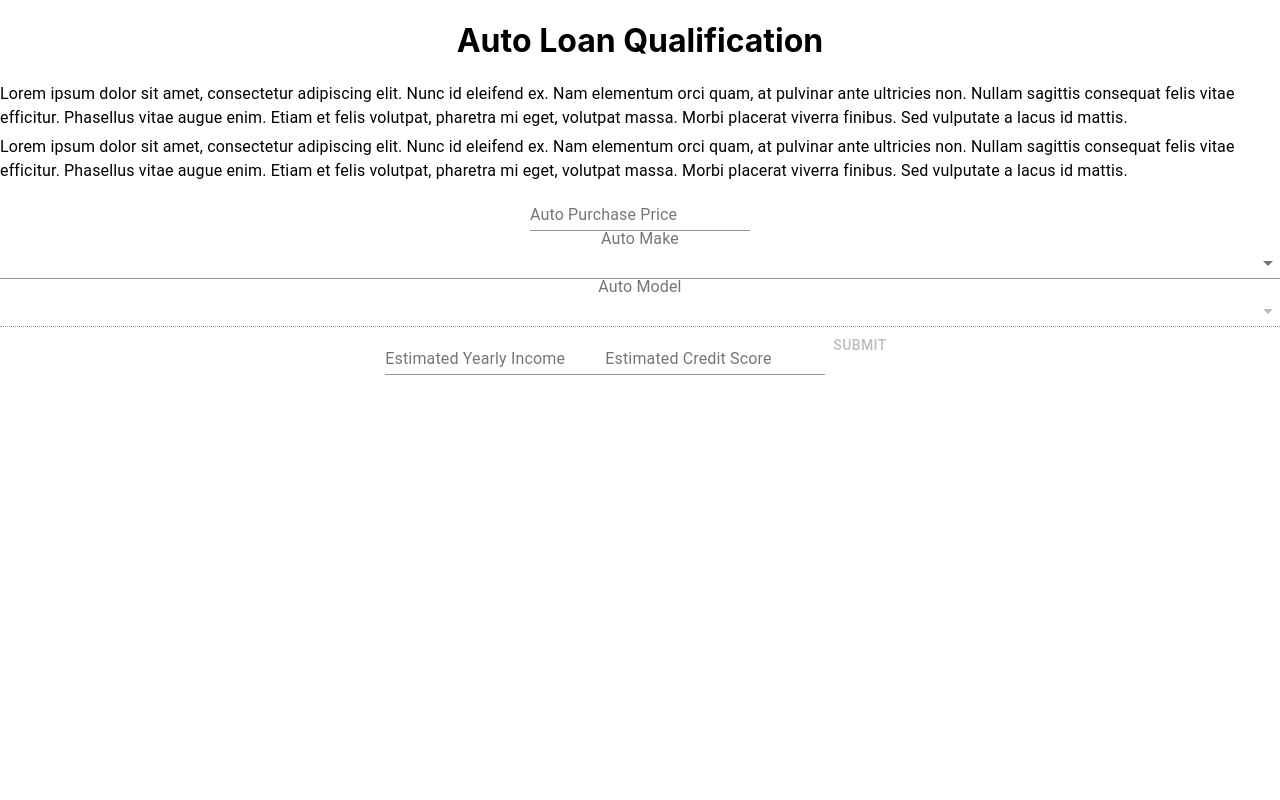
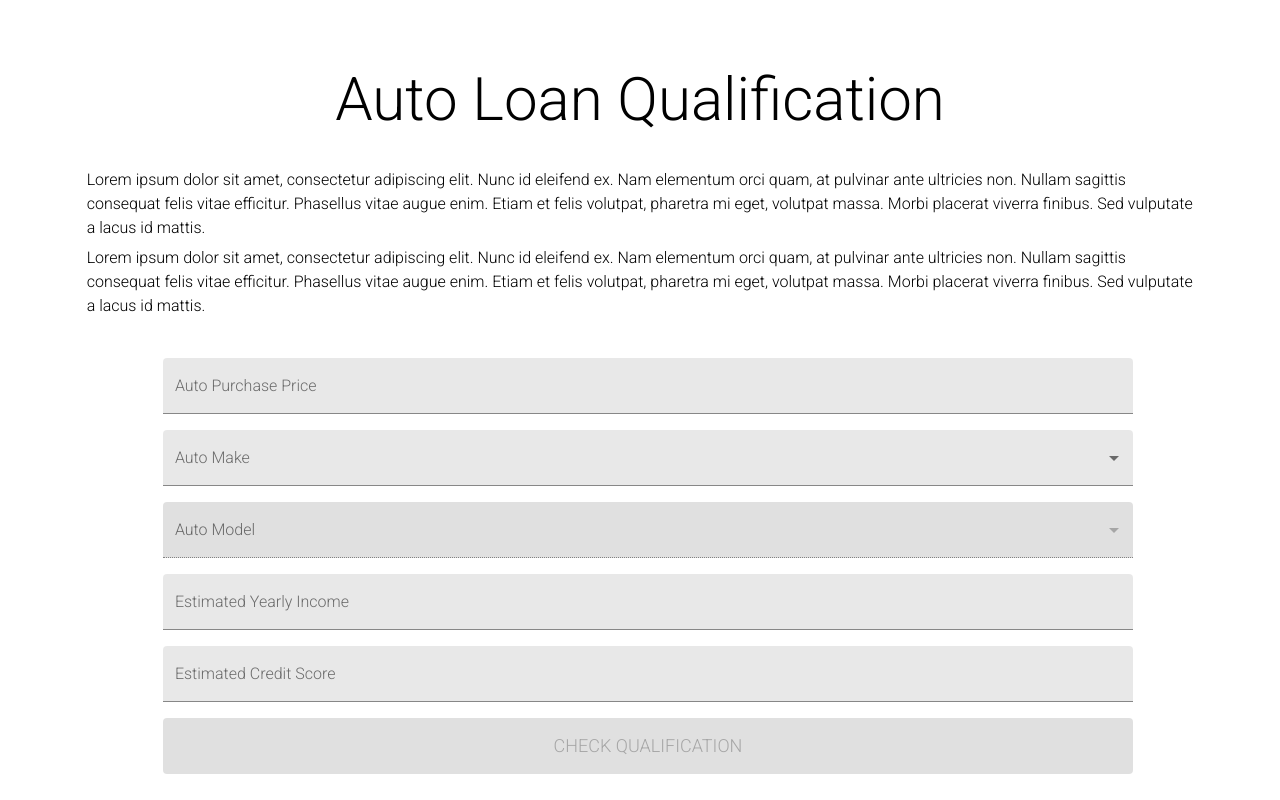
Before and after one commit to michaelmlee/auto-loan-app, a React (Create React App) app: page / in a window 1280 px wide. Built offline with nearby package versions, Linux system fonts and the light colour scheme.

Commit message:
cleanup, add styles via mui, add favicon

```diff
--- a/public/index.html
+++ b/public/index.html
@@ -7,7 +7,7 @@
     <meta name="theme-color" content="#000000" />
     <meta
       name="description"
-      content="Web site created using create-react-app"
+      content="Auto Loan App"
     />
     <link rel="apple-touch-icon" href="%PUBLIC_URL%/logo192.png" />
     <!--
@@ -24,7 +24,8 @@
       work correctly both with client-side routing and a non-root public URL.
       Learn how to configure a non-root public URL by running `npm run build`.
     -->
-    <title>React App</title>
+    <link href="https://fonts.googleapis.com/css2?family=Roboto:wght@300&display=swap" rel="stylesheet">
+    <title>Auto Loan App</title>
   </head>
   <body>
     <noscript>You need to enable JavaScript to run this app.</noscript>
--- a/src/components/Disqualification.tsx
+++ b/src/components/Disqualification.tsx
@@ -1,17 +1,31 @@
 import React from "react";
-import { Typography } from "@material-ui/core";
+import {Grid, Typography} from "@material-ui/core";
+import {makeStyles} from "@material-ui/core/styles";
 
 interface PropsI {
     error: string
 };
 
 const Disqualification: React.FunctionComponent<PropsI> = (props) => {
+    const classes = useStyles();
     return (
-        <>  <h2>Auto Loan Qualifications Failed</h2>
-            <h2>{props.error}</h2>
-            <Typography>Please contact customer support at (555)555-5555 for more information</Typography>
-        </>
+        <Grid className={classes.root} container spacing={4} justify="center" alignItems="center">
+            <Grid item xs={11}>
+                <Typography className={classes.hard} variant="h5">Sorry, your auto loan application did not pass</Typography>
+                <Typography className={classes.hard} variant="h6">Reasoning: {props.error}</Typography>
+                <Typography className={classes.hard}>Please contact customer support at (555)555-5555 for more information</Typography>
+            </Grid>
+        </Grid>
     );
-}
+};
+
+const useStyles = makeStyles((theme) => ({
+    hard: {
+        margin: theme.spacing(2)
+    },
+    root: {
+        height: "100vh"
+    }
+}));
 
 export default Disqualification
--- a/src/components/LandingPage.tsx
+++ b/src/components/LandingPage.tsx
@@ -1,13 +1,14 @@
 import React, { useEffect, useState } from "react";
 import { useDispatch } from "react-redux";
 import { queryCarMake, queryCarModel } from "../store/actions/Car.actions";
-import { Typography } from "@material-ui/core";
+import {Grid, Typography} from "@material-ui/core";
 import UserForm from "./UserForm";
 import { Formik } from "formik";
 import { userSchema } from "../utils/YupSchema";
 import {fakeProcessApplication} from "../fakeNetworkCalls/fakeNetworkCalls";
 import NewAccount from "./NewAccount";
 import Disqualification from "./Disqualification";
+import {makeStyles} from "@material-ui/core/styles";
 
 interface PropsI {
     pastFailedState: AppState
@@ -30,6 +31,7 @@ const initialFormValues = {
 };
 
 const LandingPage: React.FunctionComponent<PropsI> = (props) => {
+    const classes = useStyles();
     const dispatch = useDispatch();
     const [ appState, setAppState ] = useState(props.pastFailedState)
     const [ errorMsg, setErrorMsg ] = useState('');
@@ -60,8 +62,10 @@ const LandingPage: React.FunctionComponent<PropsI> = (props) => {
             );
         default:
             return (
-                <>
-                    <h1>Auto Loan Qualification</h1>
+                <Grid className={classes.root} container spacing={4} justify="center" alignItems="center">
+                    <Grid item xs={11}>
+                        <div className={classes.soft}>
+                            <Typography variant="h2" className={classes.hard}>Auto Loan Qualification</Typography>
                             <Typography
                                 align={"left"}
                                 gutterBottom={true}
@@ -73,6 +77,7 @@ const LandingPage: React.FunctionComponent<PropsI> = (props) => {
                                 ex. Nam elementum orci quam, at pulvinar ante ultricies non. Nullam sagittis consequat felis
                                 vitae efficitur. Phasellus vitae augue enim. Etiam et felis volutpat, pharetra mi eget, volutpat
                                 massa. Morbi placerat viverra finibus. Sed vulputate a lacus id mattis.</Typography>
+                        </div>
                         <Formik
                             validationSchema={userSchema}
                             initialValues={initialFormValues}
@@ -84,9 +89,22 @@ const LandingPage: React.FunctionComponent<PropsI> = (props) => {
                                 />
                             )}
                         </Formik>
-                </>
+                    </Grid>
+                </Grid>
             );
     }
 }
 
+const useStyles = makeStyles((theme) => ({
+    hard: {
+        margin: theme.spacing(4)
+    },
+    root: {
+        height: "100vh"
+    },
+    soft: {
+        padding: theme.spacing(4)
+    }
+}));
+
 export default LandingPage;
--- a/src/components/NewAccount.tsx
+++ b/src/components/NewAccount.tsx
@@ -1,10 +1,12 @@
 import React, { useState } from "react";
-import { Typography } from "@material-ui/core";
+import {Grid, Typography} from "@material-ui/core";
 import NewAccountForm from "./NewAccountForm";
 import { newAccountSchema } from "../utils/YupSchema";
 import {Formik} from "formik";
+import {makeStyles} from "@material-ui/core/styles";
 
 const NewAccount: React.FunctionComponent = () => {
+    const classes = useStyles();
     const [ accountCreatedFlag, setAccountCreatedFlag ] = useState(false);
     const initialFormValues = {
         username: '',
@@ -19,9 +21,14 @@ const NewAccount: React.FunctionComponent = () => {
     return (
         <>
             {accountCreatedFlag ?
-                <h2>Your account has been created!</h2> :
-                <>
-                    <h2>You are qualified for an Auto Loan!</h2>
+                <Grid className={classes.root} container spacing={4} justify="center" alignItems="center">
+                    <Grid item xs={11}>
+                        <Typography variant="h3">Your account has been created!</Typography>
+                    </Grid>
+                </Grid> :
+                <Grid className={classes.root} container spacing={4} justify="center" alignItems="center">
+                    <Grid item xs={11}>
+                        <Typography variant="h3" className={classes.hard}>You are qualified for an Auto Loan!</Typography>
                         <Typography>Please enter your information below to create an account.</Typography>
                         <Formik
                             validationSchema={newAccountSchema}
@@ -34,10 +41,20 @@ const NewAccount: React.FunctionComponent = () => {
                                 />
                             )}
                         </Formik>
-                </>
+                    </Grid>
+                </Grid>
             }
         </>
     );
 }
 
+const useStyles = makeStyles((theme) => ({
+    hard: {
+        margin: theme.spacing(2)
+    },
+    root: {
+        height: "100vh"
+    }
+}));
+
 export default NewAccount
--- a/src/components/UserForm.tsx
+++ b/src/components/UserForm.tsx
@@ -5,15 +5,14 @@ import {
     FormHelperText,
     MenuItem,
     Select,
-    TextField,
-    withStyles
+    TextField
 } from '@material-ui/core';
 import FormControl from "@material-ui/core/FormControl";
 import InputLabel from '@material-ui/core/InputLabel';
 import { CarRootState } from '../store/reducers/Car.reducer';
-// import useEventCallback from "@material-ui/core/utils/useEventCallback";
 import { CarModel } from "../store/actions/Car.actionsTypes";
 import { FormikProps } from "formik";
+import { Grid } from "@material-ui/core";
 
 const UserForm: React.FunctionComponent<FormikProps<any>>  = (props : FormikProps<any>) => {
     const {
@@ -32,6 +31,8 @@ const UserForm: React.FunctionComponent<FormikProps<any>>  = (props : FormikProp
         setFieldTouched(field, true, false);
     };
     return (
+        <Grid container spacing={4} justify="center" alignItems="center">
+            <Grid item xs={10}>
             <form onSubmit={handleSubmit}>
                 <TextField
                     name={"price"}
@@ -40,13 +41,17 @@ const UserForm: React.FunctionComponent<FormikProps<any>>  = (props : FormikProp
                     onChange={(event: any) => change('price', event)}
                     error={touched.price && Boolean(errors.price)}
                     helperText={touched.price ? errors.price : ''}
+                    variant="filled"
+                    fullWidth
                 />
+                <FormControl key={"make"} variant="filled" fullWidth>
                     <InputLabel>Auto Make</InputLabel>
-            <FormControl key={"make"} fullWidth>
                     <Select
                         name={"make"}
                         value={make}
                         onChange={(event: any) => change('make', event)}
+                        variant="filled"
+                        fullWidth
                     >
                         {carMakeAndModel.carMake.map((value, key) => <MenuItem key={key} value={value}>{value}</MenuItem>)}
                     </Select>
@@ -59,13 +64,15 @@ const UserForm: React.FunctionComponent<FormikProps<any>>  = (props : FormikProp
                         </FormHelperText>
                     )}
                 </FormControl>
+                <FormControl key={"model"} variant="filled" fullWidth>
                     <InputLabel>Auto Model</InputLabel>
-            <FormControl key={"model"} fullWidth>
                     <Select
                         name={"model"}
                         value={model}
                         onChange={(event: any) => change('model', event)}
                         disabled={!make}
+                        variant="filled"
+                        fullWidth
                     >
                         {!!make && carMakeAndModel.carModel[make as keyof CarModel].map((value: string , key: number) =>
                             <MenuItem key={key} value={value}>{value}</MenuItem>)
@@ -87,6 +94,8 @@ const UserForm: React.FunctionComponent<FormikProps<any>>  = (props : FormikProp
                     onChange={(event: any) => change('income', event)}
                     error={touched.income && Boolean(errors.income)}
                     helperText={touched.income ? errors.income : ''}
+                    variant="filled"
+                    fullWidth
                 />
                 <TextField
                     name={"creditScore"}
@@ -95,15 +104,21 @@ const UserForm: React.FunctionComponent<FormikProps<any>>  = (props : FormikProp
                     onChange={(event: any) => change('creditScore', event)}
                     error={touched.creditScore && Boolean(errors.creditScore)}
                     helperText={touched.creditScore ? errors.creditScore : ''}
+                    variant="filled"
+                    fullWidth
                 />
                 <Button
                     type="submit"
+                    disabled={!isValid || Object.keys(touched).length === 0}
                     color="primary"
-                disabled={!isValid || Object.keys(touched).length === 0}
+                    variant="contained"
+                    fullWidth
                 >
-                Submit
+                    Check Qualification
                 </Button>
             </form>
+            </Grid>
+        </Grid>
     );
 }
 
--- a/src/fakeNetworkCalls/fakeNetworkCalls.ts
+++ b/src/fakeNetworkCalls/fakeNetworkCalls.ts
@@ -22,7 +22,7 @@ export const fakeProcessApplication = (data: any): Promise<any> =>
             const buyingLimit = data.income / 5;
             if(data.creditScore < 600 || data.price > buyingLimit){
                 const error = {
-                    message: "You do not qualify"
+                    message: "one or more fields did not meet the minimum requirements"
                 }
                 reject(error);
             } else {
@@ -32,7 +32,7 @@ export const fakeProcessApplication = (data: any): Promise<any> =>
                 }
                 resolve(response);
             }
-        },200, data));
+        },800, data));
 
 
 const carMake: CarMake = [
--- a/src/index.tsx
+++ b/src/index.tsx
@@ -5,13 +5,15 @@ import App from './App';
 import * as serviceWorker from './serviceWorker';
 import { Provider } from "react-redux";
 import store from "./store/Store"
+import {MuiThemeProvider} from "@material-ui/core";
+import theme from "./style"
 
 ReactDOM.render(
-  <React.StrictMode>
+  <MuiThemeProvider theme={theme}>
       <Provider store={store}>
         <App />
       </Provider>
-  </React.StrictMode>,
+  </MuiThemeProvider>,
   document.getElementById('root')
 );
 
--- a/src/store/actions/Car.actions.ts
+++ b/src/store/actions/Car.actions.ts
@@ -40,7 +40,6 @@ export const queryCarMake = () => (dispatch: (arg0: any) => void) => {
     dispatch(queryCarMakeLoading());
     fakeQueryCarMake().then((response: any) => {
         dispatch(queryCarMakeSuccess(response))
-        console.log(response);
     }).catch((error: any) => {
         dispatch(queryCarMakeFail(error));
     });
@@ -50,7 +49,6 @@ export const queryCarModel = () => (dispatch: (arg0: any) => void) => {
     dispatch(queryCarModelLoading());
     fakeQueryCarModel().then((response: any) => {
         dispatch(queryCarModelSuccess(response))
-        console.log(response);
     }).catch((error: any) => {
         dispatch(queryCarModelFail(error));
     });
--- /dev/null
+++ b/src/style.tsx
@@ -0,0 +1,30 @@
+import {createMuiTheme, Theme} from "@material-ui/core/styles";
+const spacing = 8;
+
+const theme: Theme = createMuiTheme({
+    spacing: spacing,
+    typography: {
+        fontFamily: ['Roboto', 'Arial', 'sans-serif'].join(',')
+    },
+    overrides: {
+        MuiButton: {
+            root: {
+                height: 56,
+                margin: spacing,
+                fontSize: "large"
+            }
+        },
+        MuiFormControl: {
+            root: {
+                margin: spacing
+            }
+        },
+        MuiInputBase: {
+            root: {
+                textAlign: "left"
+            }
+        }
+    }
+});
+
+export default theme
```
Also changed, not shown: src/components/NewAccountForm.tsx (+9 -1 lines), 1 other file (tests, documents, lock files or other folders). Lines whose indentation alone changed are shown as unchanged.
